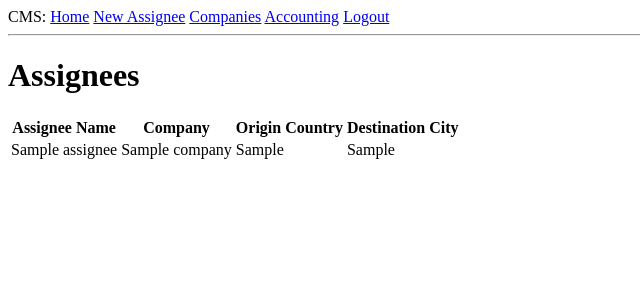
After one commit to gnat1923/relocation-cms, a Flask app: page /assignees in a window 1280 px wide. The commit adds this page. Shown: the top 300 px of the page, without its empty margins (0-640 px from the left). Run offline with Flask 3, Linux system fonts and the light colour scheme; a user stored in the database is signed in; tables that the repository leaves empty hold one stand-in row (values such as "Sample post").

Commit message:
fixed add assignee function, added view all assignees page and included the pricelist on the company page

```diff
--- a/app/models.py
+++ b/app/models.py
@@ -1,4 +1,5 @@
 from typing import Optional, List
+from datetime import datetime, timezone
 import sqlalchemy as sa
 import sqlalchemy.orm as so
 from werkzeug.security import generate_password_hash, check_password_hash
@@ -83,6 +84,7 @@ class Assignee(db.Model):
     origin_country: so.Mapped[str] = so.mapped_column(sa.String(100), index=True)
     destination_city: so.Mapped[str] = so.mapped_column(sa.String(100), index=True)
     company_id: so.Mapped[int] = so.mapped_column(sa.ForeignKey("company.id"))
+    create_date: so.Mapped[datetime] = so.mapped_column(index=True, default=lambda: datetime.now(timezone.utc))
 
     # Relationships
     company: so.Mapped["Company"] = so.relationship(back_populates="assignees")
--- a/app/routes.py
+++ b/app/routes.py
@@ -66,6 +66,20 @@ def register():
 @login_required
 def new_assignee():
     form = NewAssigneeForm()
+
+    countries_list = []
+    with open("app/static/countries.txt", "r") as f:
+        for country in f:
+            countries_list.append(country.strip())
+
+    german_city_list = []
+    with open("app/static/german_cities.txt", "r") as f:
+        for city in f:
+            german_city_list.append(city.strip())
+
+    form.origin_country.choices = [(country, country) for country in countries_list]
+    form.destination_city.choices = [(city, city) for city in german_city_list]
+
     if form.validate_on_submit():
         assignee = Assignee(name=form.name.data,
                             origin_country=form.origin_country.data,
@@ -80,10 +94,18 @@ def new_assignee():
 
     return render_template("new_assignee.html", title="New Assignee", form=form)
 
+@app.route("/assignees", methods=["GET"])
+@login_required
+def assignees():
+    assignees = Assignee.query.order_by(Assignee.create_date).all()
+
+    return render_template("assignees.html", assignees=assignees)
+
 @app.route("/accounting")
 @login_required
 def accounting():
     return render_template("accounting.html")
+
 
 @app.route("/packages", methods=["GET"])
 @login_required
--- a/app/templates/accounting.html
+++ b/app/templates/accounting.html
@@ -7,4 +7,6 @@
 <a href="{{url_for('add_package')}}">Add Package</a><br>
 <a href="{{url_for('companies')}}">View Companies</a><br>
 <a href="{{url_for('add_company')}}">Add Company</a><br>
+<a href="{{url_for('assignees')}}">View Assignees</a><br>
+<a href="{{url_for('new_assignee')}}">Add Assignee</a><br>
 {% endblock %}
--- /dev/null
+++ b/app/templates/assignees.html
@@ -0,0 +1,23 @@
+{% extends 'base.html' %}
+
+{% block content %}
+<h1>Assignees</h1>
+<table>
+    <thead>
+        <th>Assignee Name</th>
+        <th>Company</th>
+        <th>Origin Country</th>
+        <th>Destination City</th>
+    </thead>
+    <tbody>
+        {% for assignee in assignees %}
+        <tr>
+            <td>{{assignee.name}}</td>
+            <td>{{assignee.company.name}}</td>
+            <td>{{assignee.origin_country}}</td>
+            <td>{{assignee.destination_city}}</td>
+        </tr>
+        {% endfor %}
+    </tbody>
+</table>
+{% endblock %}
```
Also changed, not shown: app/forms.py (+0 -11 lines), app/templates/view_company.html (+15 -0 lines), migrations/versions/301f41697cf8_.py (added, +34 -0 lines), app.db.
